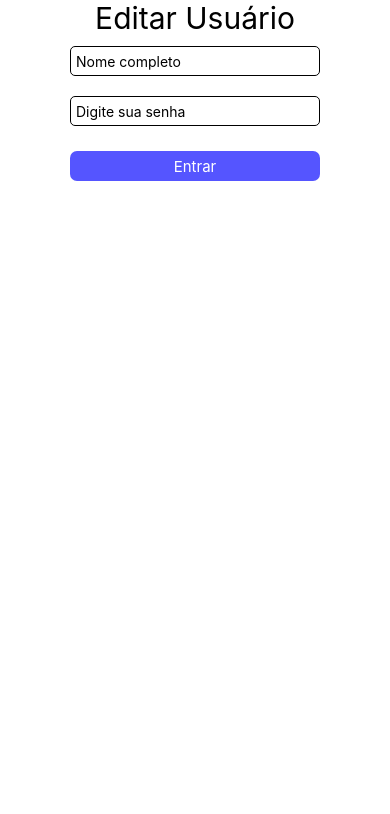
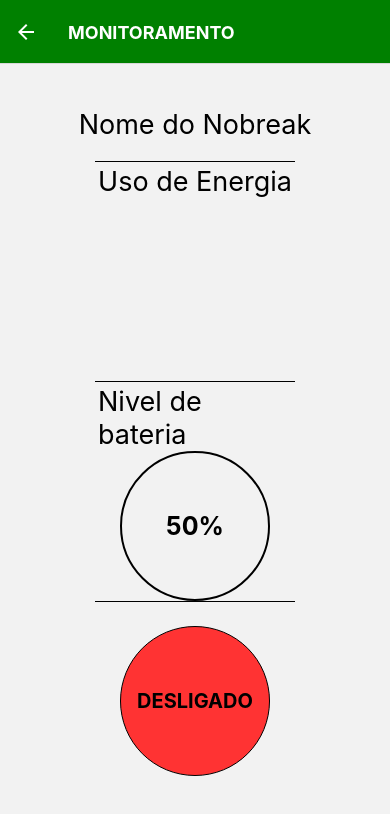
Before and after one commit to Edsondomingos/monitoramento-de-nobreak, a React Native app: screen /Monitoramento in a window 390 px wide. Shown: the top 814 px of the page. Built offline with nearby package versions, Linux system fonts and the light colour scheme.

Commit message:
update monitoramento

```diff
--- a/App.js
+++ b/App.js
@@ -10,6 +10,6 @@
 
 export default function App() {
   return (
-      <Cadastro />
+      <Tela_escolha />
   )
 }
--- a/src/components/Monitoramento.js
+++ b/src/components/Monitoramento.js
@@ -15,7 +15,7 @@
 
   return (
     <View style={Styles.container}>
-      <ScrollView>
+
 
       <Text style={Styles.titulo}>{nome}</Text>
 
@@ -39,7 +39,7 @@
         </TouchableHighlight>
       </View>
 
-      </ScrollView>
+
     </View>
   );
 }
```
